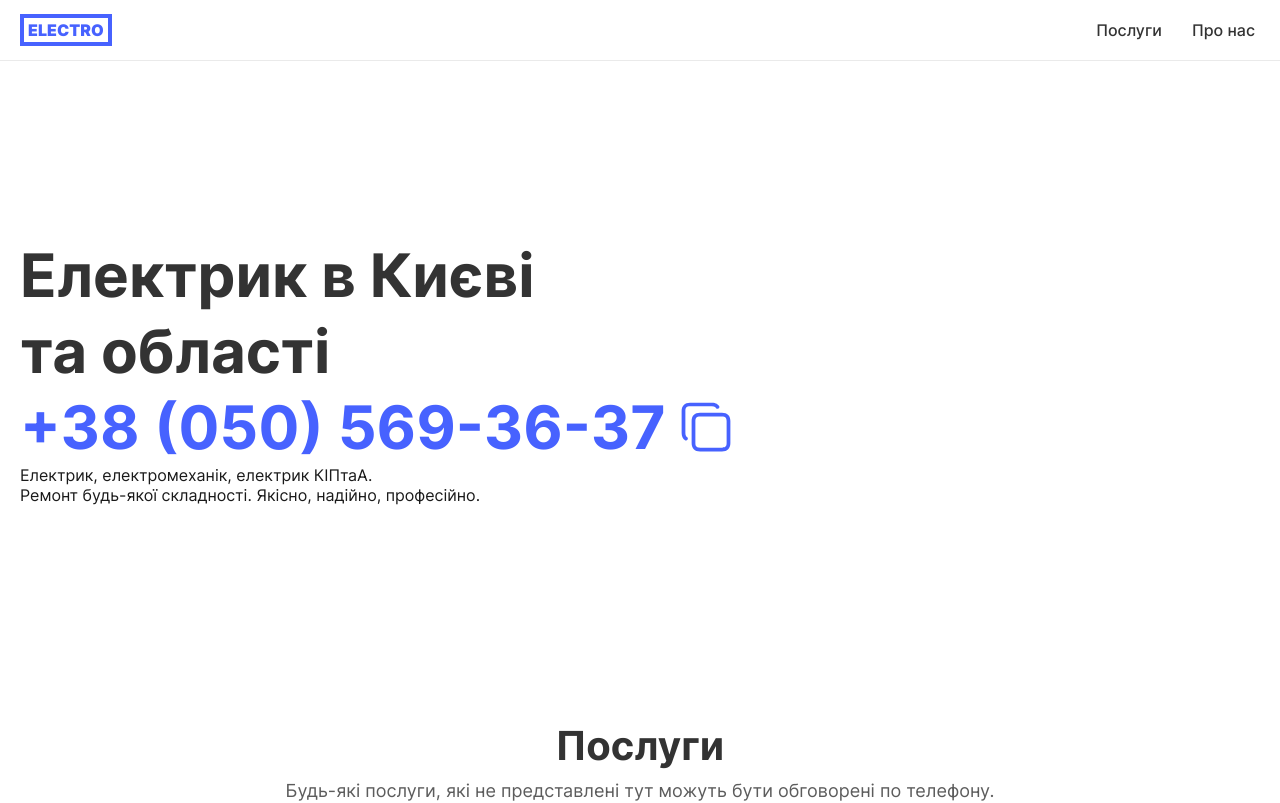
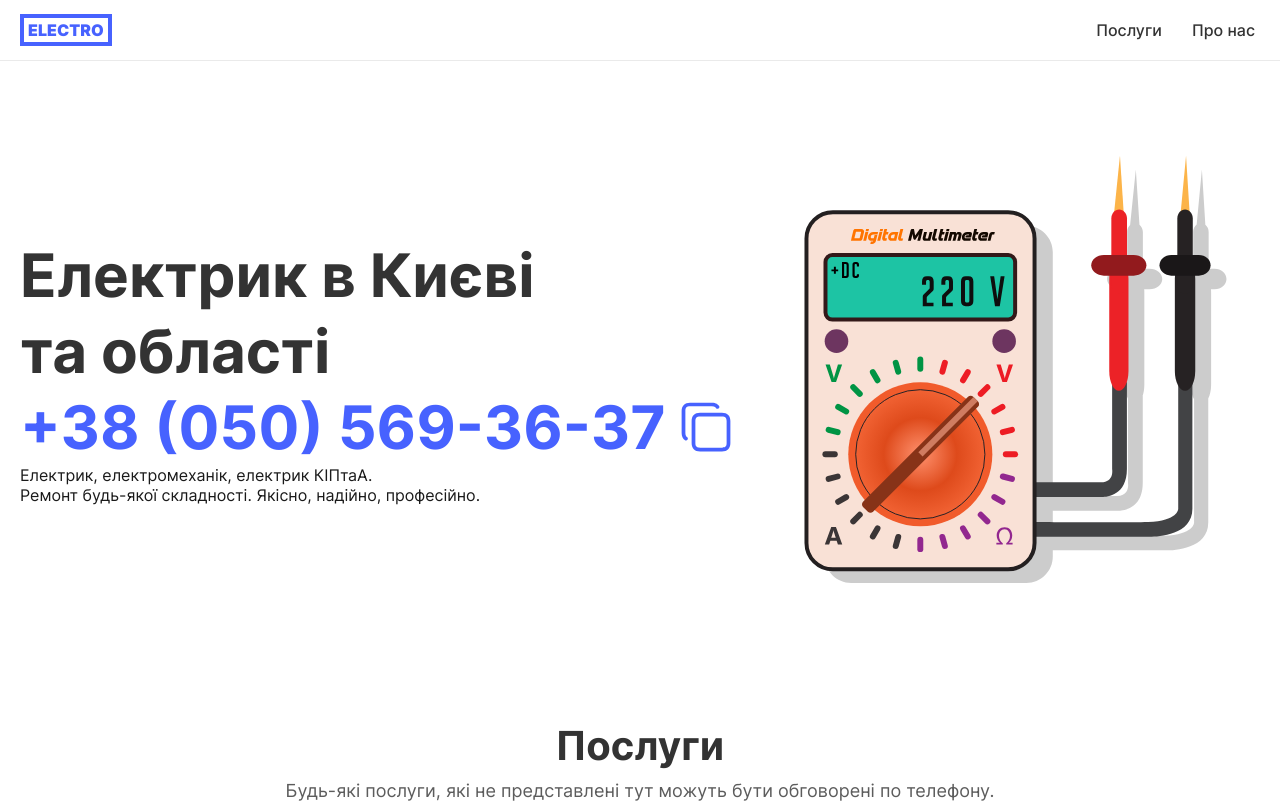
Before and after one commit to stanislaviw/landingPage, a React (Create React App) app: page / in a window 1280 px wide. Shown: the top 803 px of the page. Built offline with nearby package versions, Linux system fonts and the light colour scheme.

Commit message:
added new image

```diff
--- a/src/components/sections/about.jsx
+++ b/src/components/sections/about.jsx
@@ -1,6 +1,7 @@
 import { css, cx } from "@emotion/css";
 import { PHONE_NUMBER } from "../../constants/constants";
 import { ReactComponent as CopyIcon } from "../../components/assets/copy.svg";
+import { ReactComponent as AcumIcon } from "../../components/assets/acum.svg";
 import { useState } from "react";
 
 export const SectionsAbout = () => {
@@ -52,7 +53,9 @@ export const SectionsAbout = () => {
           </div>
         </div>
       </div>
-      {/* <div className={imageBoxClass}></div> */}
+      <div className={imageBoxClass}>
+        <AcumIcon />
+      </div>
     </section>
   );
 };
@@ -70,6 +73,8 @@ const mainClass = css`
   @media (max-width: 800px) {
     padding: 20px 10px 0 10px;
     height: 400px;
+    flex-direction: column;
+    height: fit-content;
   }
 `;
 
@@ -137,12 +142,20 @@ const phoneClass = css`
   }
 `;
 
-// const imageBoxClass = css`
-//   width: 500px;
-//   height: 500px;
-//   overflow: hidden;
-//   background: #4762ff;
-// `;
+const imageBoxClass = css`
+  width: 500px;
+  height: 500px;
+
+  @media (max-width: 800px) {
+    width: 300px;
+    height: 300px;
+  }
+
+  @media (max-width: 400px) {
+    width: 250px;
+    height: 250px;
+  }
+`;
 
 const toastClass = css`
   padding: 10px;
```
Also changed, not shown: src/components/assets/acum.svg (added).
